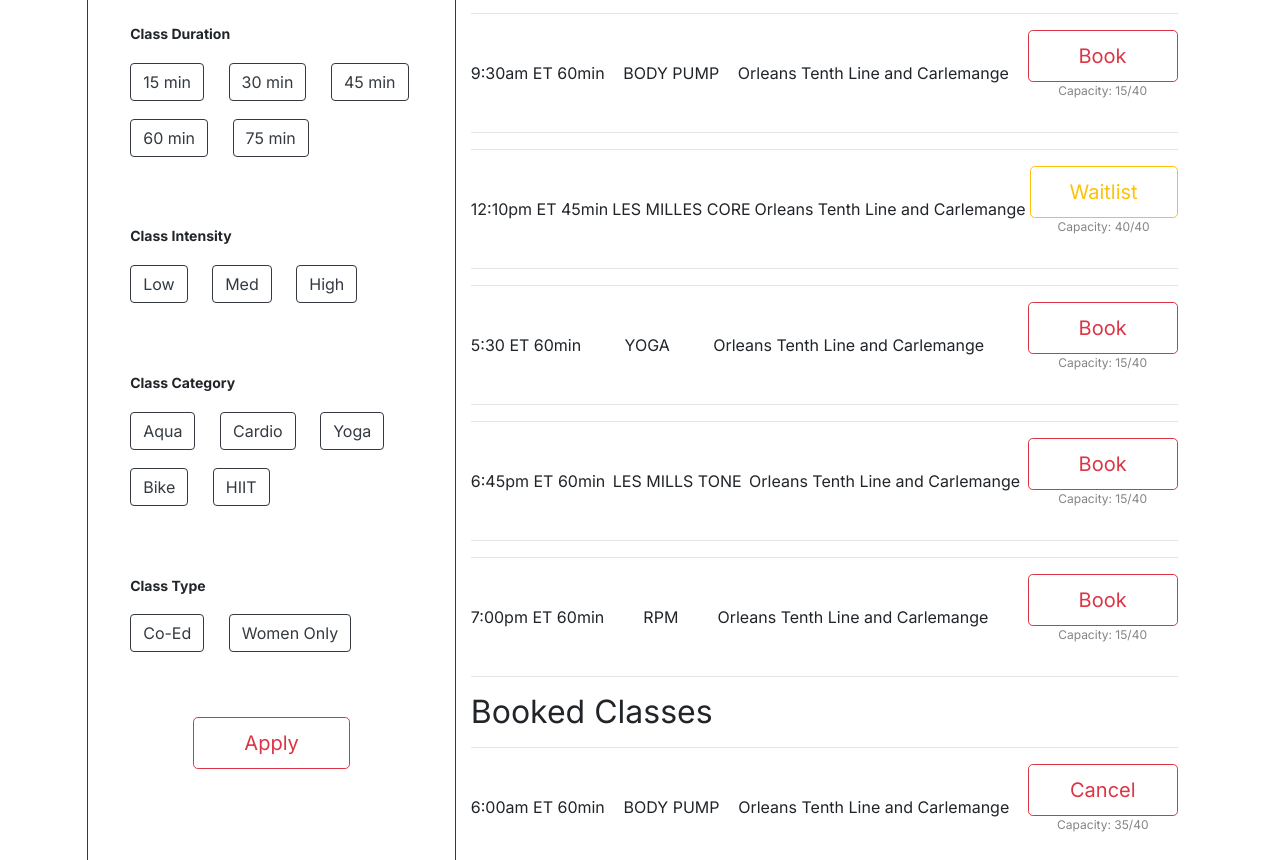
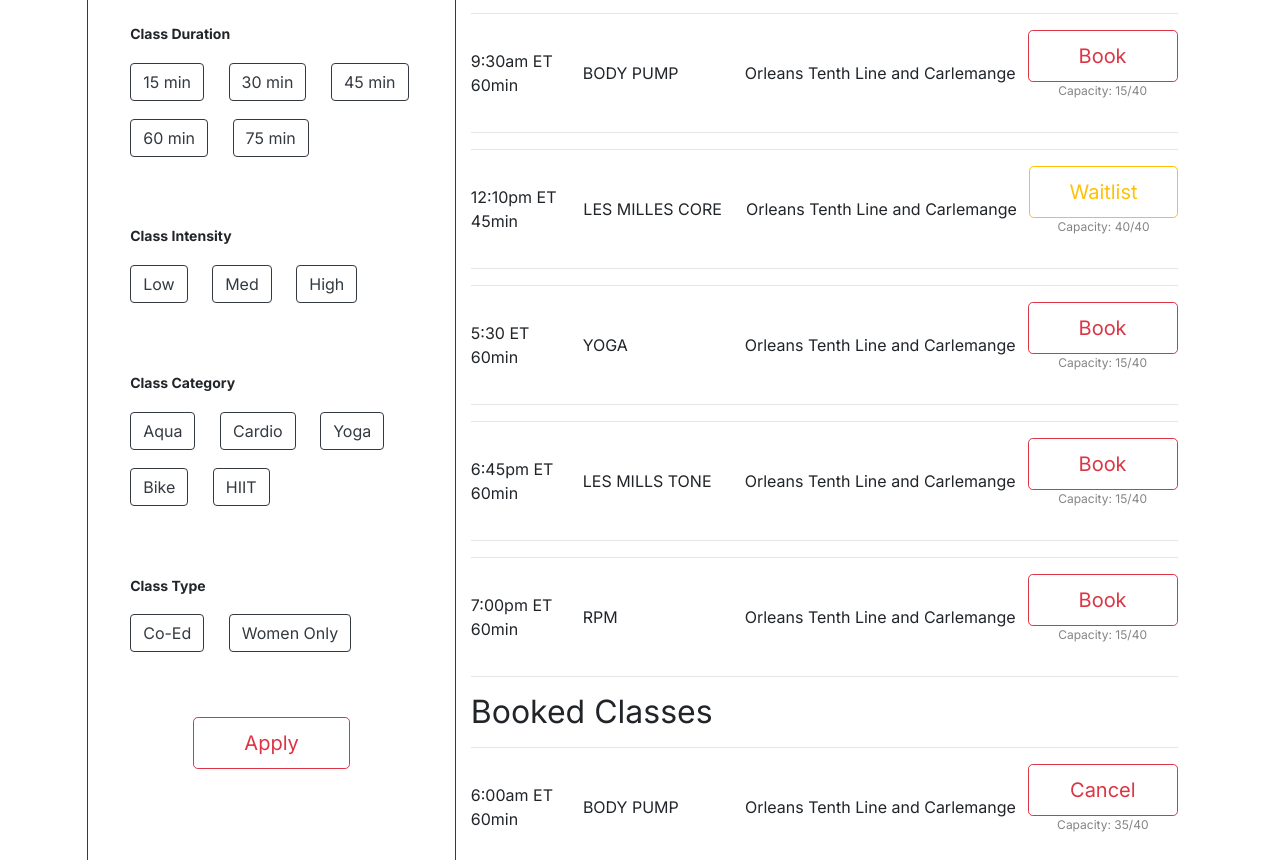
Before and after one commit to YTLdenis/final-project-v3, a plain HTML site: page class.html in a window 1280 px wide. Shown: the part 484-1344 px from the top of the page. Drawn offline with nearby package versions, Linux system fonts and the light colour scheme; files whose address does not match are found by name.

Commit message:
Final Revision
all should be done now..

```diff
--- a/class.html
+++ b/class.html
@@ -162,8 +162,32 @@
                 <h2>Upcoming Classes</h2>
                 <hr class="classes-hr">
                 <div class="d-flex justify-content-between align-items-center">
-                    <span>9:30am ET 60min</span>
-                    <span>BODY PUMP</span>
+                    <span class="fixed-width-time">9:30am ET 60min</span>
+                    <span class="fixed-width-classname">BODY PUMP</span>
+                    <span class="fixed-width-location">Orleans Tenth Line and Carlemange</span>
+                    <div class="">
+                        <button type="submit" class="btn btn-outline-danger btn-lg booking-btn">Book</button>
+                        <p class="d-flex justify-content-center light-text capacity">Capacity: 15/40</p>
+                    </div>
+                </div>
+                <hr class="classes-hr">
+
+                <hr class="classes-hr">
+                <div class="d-flex justify-content-between align-items-center">
+                    <span class="fixed-width-time">12:10pm ET 45min</span>
+                    <span class="fixed-width-classname">LES MILLES CORE</span>
+                    <span>Orleans Tenth Line and Carlemange</span>
+                    <div class="">
+                        <button type="submit" class="btn btn-outline-warning btn-lg booking-btn-waitlist">Waitlist</button>
+                        <p class="d-flex justify-content-center light-text capacity">Capacity: 40/40</p>
+                    </div>
+                </div>
+                <hr class="classes-hr">
+
+                <hr class="classes-hr">
+                <div class="d-flex justify-content-between align-items-center">
+                    <span class="fixed-width-time">5:30 ET 60min</span>
+                    <span class="fixed-width-classname">YOGA</span>
                     <span>Orleans Tenth Line and Carlemange</span>
                     <div class="">
                         <button type="submit" class="btn btn-outline-danger btn-lg booking-btn">Book</button>
@@ -174,20 +198,8 @@
 
                 <hr class="classes-hr">
                 <div class="d-flex justify-content-between align-items-center">
-                    <span>12:10pm ET 45min</span>
-                    <span>LES MILLES CORE</span>
-                    <span>Orleans Tenth Line and Carlemange</span>
-                    <div class="">
-                        <button type="submit" class="btn btn-outline-warning btn-lg booking-btn-waitlist">Waitlist</button>
-                        <p class="d-flex justify-content-center light-text capacity">Capacity: 40/40</p>
-                    </div>
-                </div>
-                <hr class="classes-hr">
-
-                <hr class="classes-hr">
-                <div class="d-flex justify-content-between align-items-center">
-                    <span>5:30 ET 60min</span>
-                    <span>YOGA</span>
+                    <span class="fixed-width-time">6:45pm ET 60min</span>
+                    <span class="fixed-width-classname">LES MILLS TONE</span>
                     <span>Orleans Tenth Line and Carlemange</span>
                     <div class="">
                         <button type="submit" class="btn btn-outline-danger btn-lg booking-btn">Book</button>
@@ -198,20 +210,8 @@
 
                 <hr class="classes-hr">
                 <div class="d-flex justify-content-between align-items-center">
-                    <span>6:45pm ET 60min</span>
-                    <span>LES MILLS TONE</span>
-                    <span>Orleans Tenth Line and Carlemange</span>
-                    <div class="">
-                        <button type="submit" class="btn btn-outline-danger btn-lg booking-btn">Book</button>
-                        <p class="d-flex justify-content-center light-text capacity">Capacity: 15/40</p>
-                    </div>
-                </div>
-                <hr class="classes-hr">
-
-                <hr class="classes-hr">
-                <div class="d-flex justify-content-between align-items-center">
-                    <span>7:00pm ET 60min</span>
-                    <span>RPM</span>
+                    <span class="fixed-width-time">7:00pm ET 60min</span>
+                    <span class="fixed-width-classname">RPM</span>
                     <span>Orleans Tenth Line and Carlemange</span>
                     <div class="">
                         <button type="submit" class="btn btn-outline-danger btn-lg booking-btn">Book</button>
@@ -226,8 +226,8 @@
                 <h2>Booked Classes</h2>
                 <hr class="classes-hr">
                 <div class="d-flex justify-content-between align-items-center">
-                    <span>6:00am ET 60min</span>
-                    <span>BODY PUMP</span>
+                    <span class="fixed-width-time">6:00am ET 60min</span>
+                    <span class="fixed-width-classname">BODY PUMP</span>
                     <span>Orleans Tenth Line and Carlemange</span>
                     <div class="">
                         <button type="submit" class="btn btn-outline-danger btn-lg booking-btn-cancel">Cancel</button>
--- a/css/styles.css
+++ b/css/styles.css
@@ -39,6 +39,9 @@ h2 {
     border-width: px;
 }
 
+a:hover {
+    color: #848484;
+}
 
 /* Navigation Bar */
 
@@ -107,6 +110,10 @@ button {
 
 .red-text {
     color: #EE2E24;
+}
+
+.image-reduction {
+    padding-right: 10%;
 }
 
 /*
@@ -228,6 +235,11 @@ h3 {
     color: #EE2E24;
 }
 
+
+
+
+
+
 /* CLASS PAGE */
 
 .class-text {
@@ -307,3 +319,15 @@ h3 {
 .classes-hr {
     max-width: 100%;
 }
+
+.footer-rule {
+    margin: 0;
+}
+
+.fixed-width-time {
+    width: 100px;
+}
+
+.fixed-width-classname {
+    width: 150px;
+}
```
